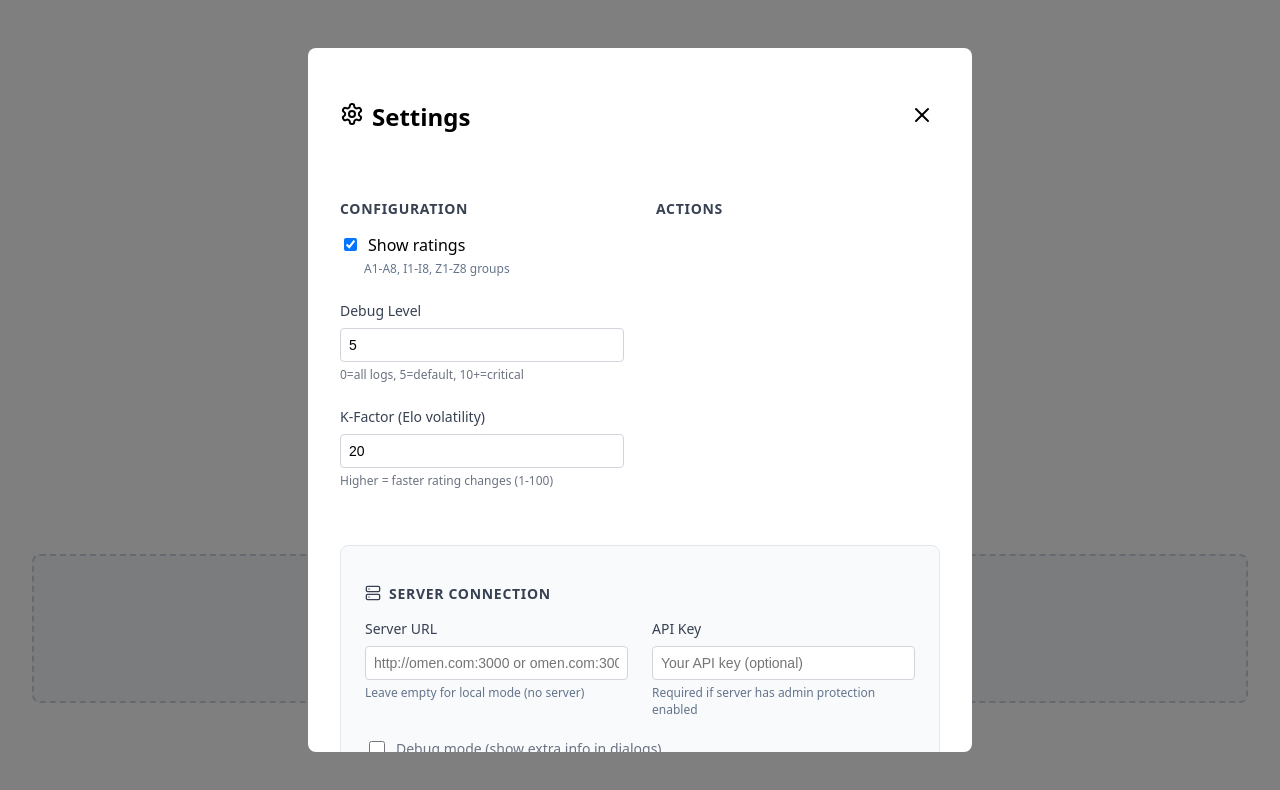
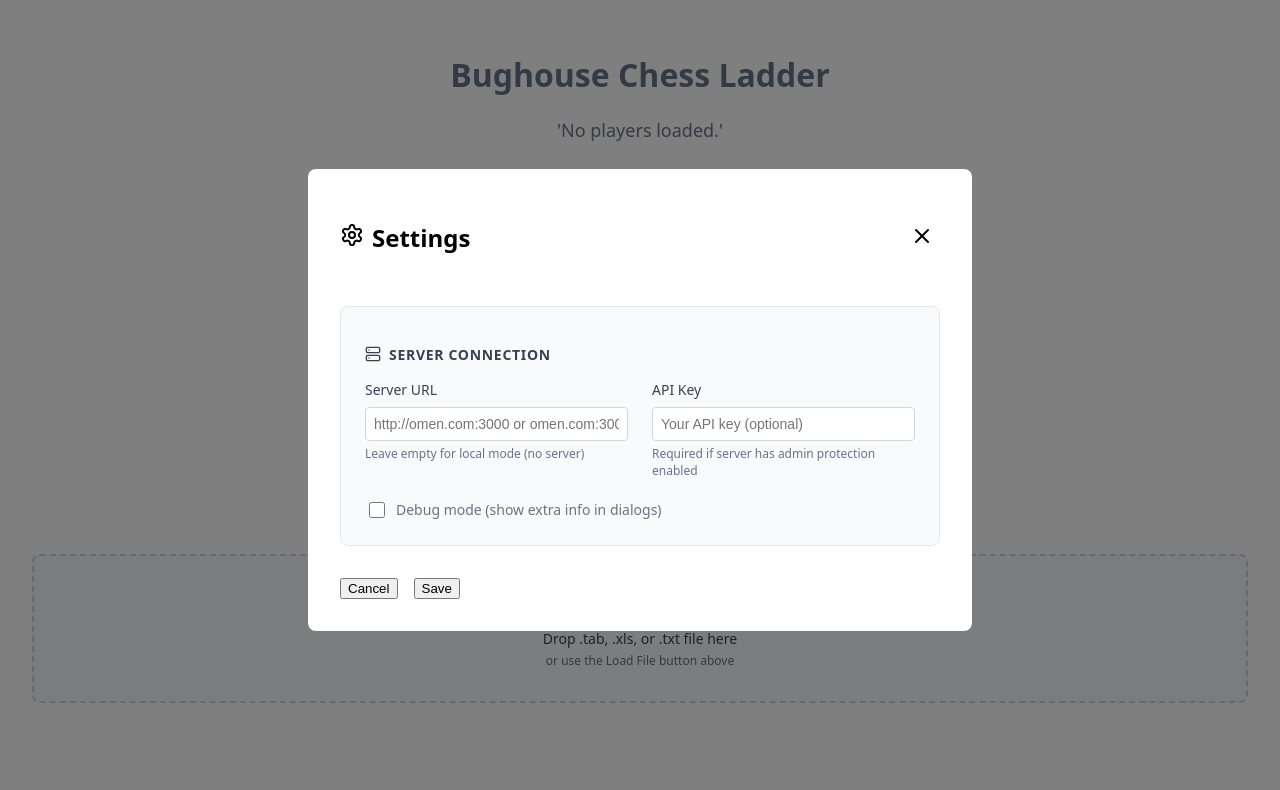
Before and after one commit to wxqmerge/bughouse_ladder_server, a React (Vite) app: page / in a window 1280 px wide. Both pictures are taken after a click on the button "Settings". Shown: the top 790 px of the page. Built offline with nearby package versions, Linux system fonts and the light colour scheme.

Commit message:
admin_mode fixes

```diff
--- a/src/components/Settings.tsx
+++ b/src/components/Settings.tsx
@@ -75,6 +75,7 @@ export default function Settings({
 
   const handleSave = () => {
     console.log(">>> [BUTTON PRESSED] Save (Settings)");
+    if (isAdmin) {
       const settings = {
         showRatings: [showRatings, showRatings, showRatings, showRatings],
         debugLevel: debugLevel,
@@ -84,6 +85,7 @@ export default function Settings({
         getKeyPrefix() + "ladder_settings",
         JSON.stringify(settings),
       );
+    }
 
     // Save user server settings
     const userSettings: UserSettings = {
@@ -202,6 +204,7 @@ export default function Settings({
           </button>
         </div>
 
+       {isAdmin && (
           <div
             style={{
               display: "grid",
@@ -480,6 +483,7 @@ export default function Settings({
             </div>
           </div>
         </div>
+        )}
 
         {/* Server Connection Section */}
         <div
```
Also changed, not shown: 2 other files (tests, documents, lock files or other folders). Lines whose indentation alone changed are shown as unchanged.
